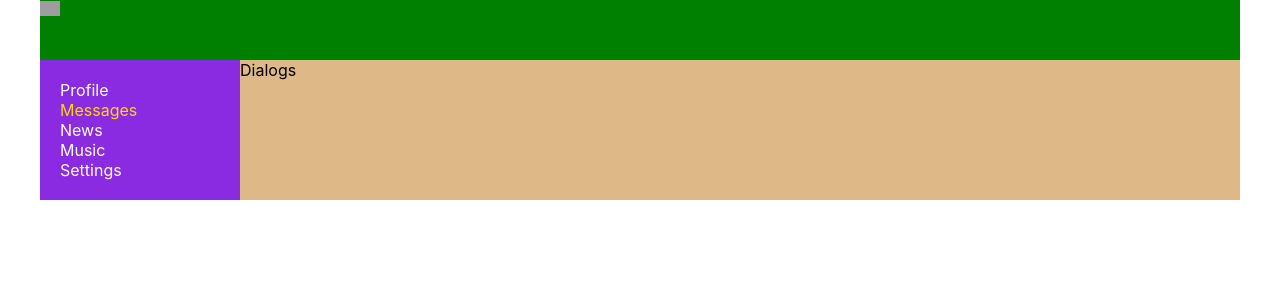
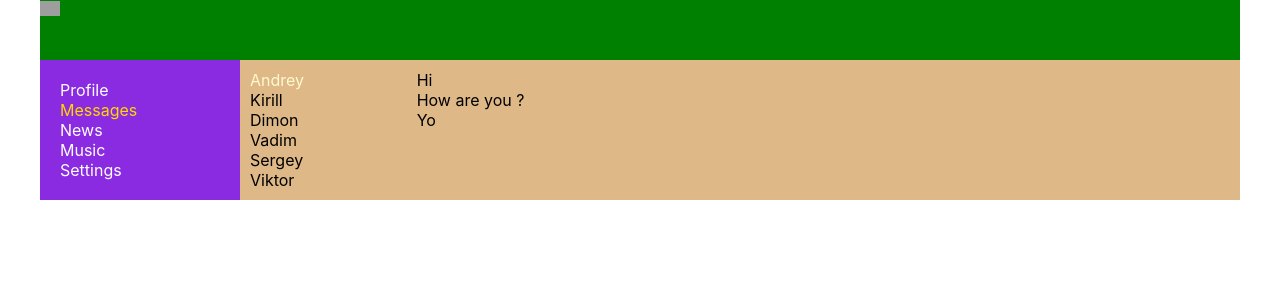
Before and after one commit to AndreiKastsiukovich/samurai-way-main, a React (Create React App) app: page /dialogs in a window 1280 px wide. Shown: the top 300 px of the page. Built offline with nearby package versions, Linux system fonts and the light colour scheme; grey boxes are pictures that could not be loaded.

Commit message:
Commit-1

```diff
--- a/src/components/Dialogs/Dialogs.module.css
+++ b/src/components/Dialogs/Dialogs.module.css
@@ -1,4 +1,21 @@
-.content{
-    grid-area: c;
-    background-color: burlywood;
+.dialogs {
+    display: grid;
+    grid-template-columns: 2fr 10fr;
 }
+
+.dialogsItems {
+    padding: 10px;
+}
+
+.dialogsItems .active {
+    color:lemonchiffon;
+}
+
+.messages {
+    padding: 10px;
+}
+
+
+.message {
+
+}
--- a/src/components/Dialogs/Dialogs.tsx
+++ b/src/components/Dialogs/Dialogs.tsx
@@ -3,8 +3,32 @@ import classes from './Dialogs.module.css';
 
 export const Dialogs = () => {
     return (
-        <div>
-            Dialogs
+        <div className={classes.dialogs}>
+            <div className={classes.dialogsItems}>
+                <div className={classes.dialog + ' ' + classes.active}>
+                    Andrey
+                </div>
+                <div className={classes.dialog}>
+                    Kirill
+                </div>
+                <div className={classes.dialog}>
+                    Dimon
+                </div>
+                <div className={classes.dialog}>
+                    Vadim
+                </div>
+                <div className={classes.dialog}>
+                    Sergey
+                </div>
+                <div className={classes.dialog}>
+                    Viktor
+                </div>
+            </div>
+            <div className={classes.messages}>
+                <div className={classes.message}>Hi</div>
+                <div className={classes.message}>How are you ?</div>
+                <div className={classes.message}>Yo</div>
+            </div>
         </div>
 
     )
```
